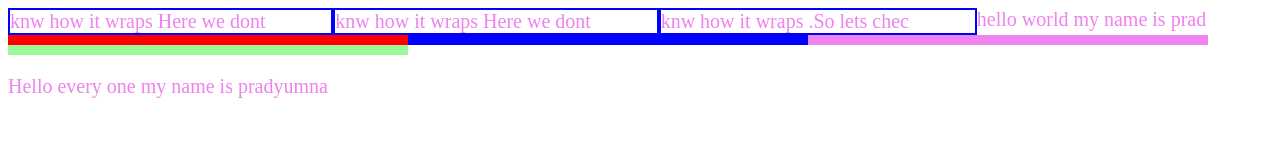
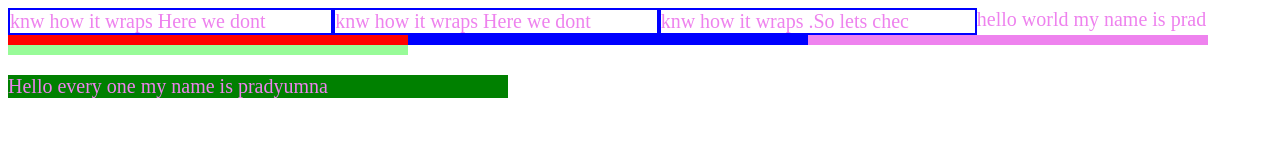
Before and after one commit to Prady49874/webpage1, a plain HTML site: page index.html in a window 1280 px wide. Drawn offline with Linux system fonts and the light colour scheme.

Commit message:
Update index.html

```diff
--- a/index.html
+++ b/index.html
@@ -61,5 +61,5 @@
         <div style="height:10px;width:400px;background:violet;flex-shrink:0;"></div>
         <div style="height:10px;width:400px;background:palegreen;flex-shrink:0;"></div>
     </div>
-    <p style="width:500px">Hello every one my name is pradyumna</p>
+    <p style="width:500px;background-color:green;">Hello every one my name is pradyumna</p>
 </body>
```
